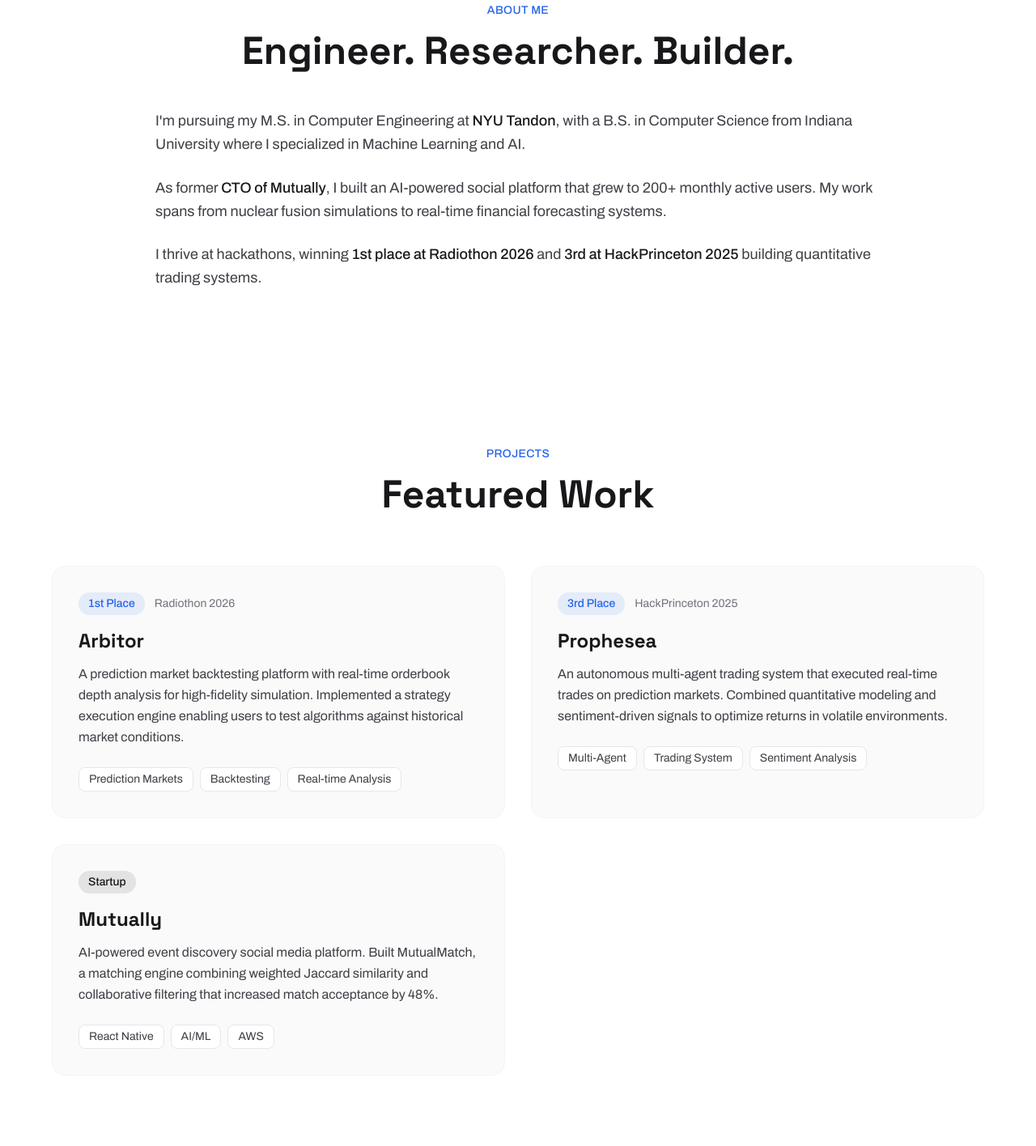
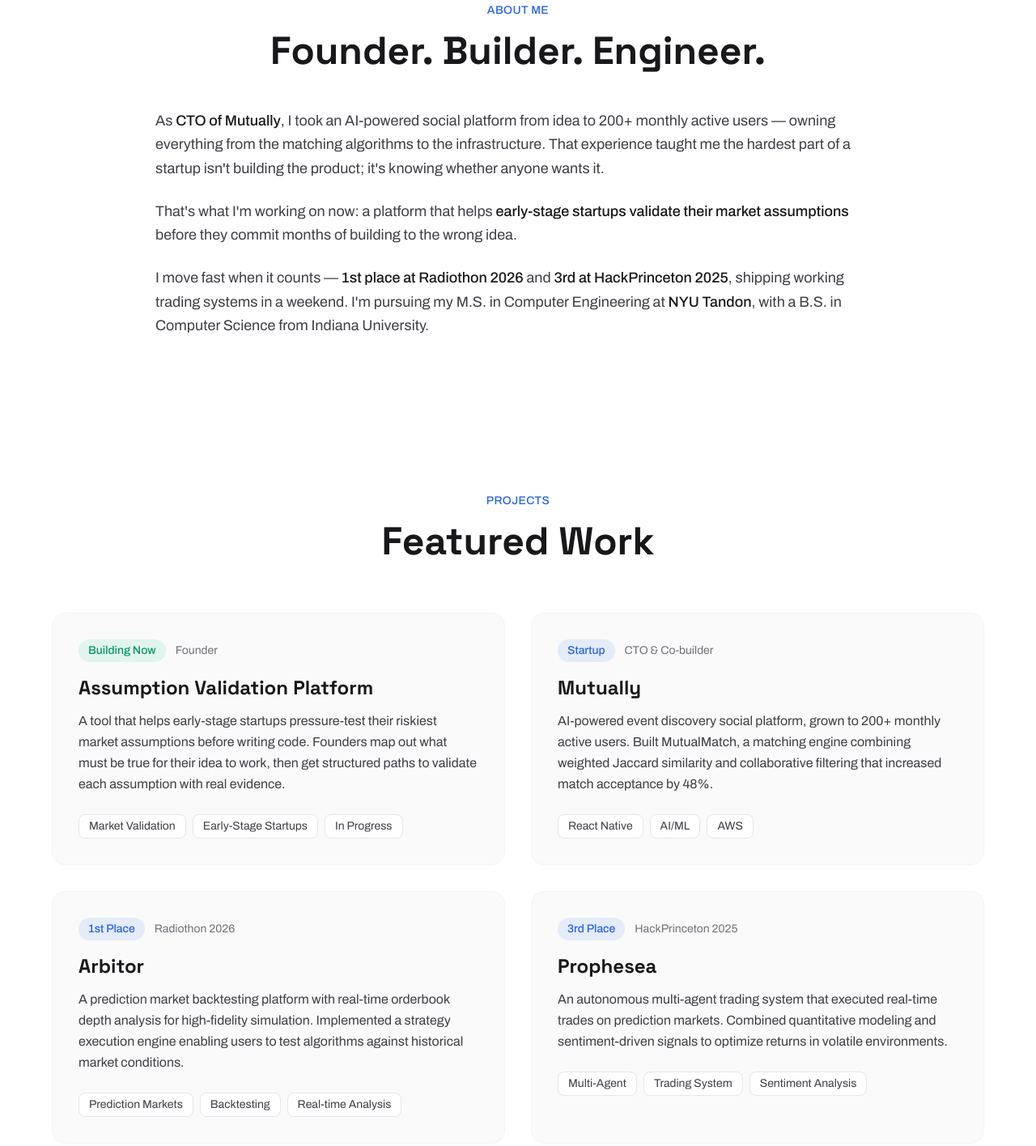
Before and after one commit to anshul-kumar1/AnshulPersonalWebsite, a website: page index.html in a window 1280 px wide. Shown: the part 893-2309 px from the top of the page at 81% size. Drawn offline with nearby package versions, Linux system fonts and the light colour scheme.

Commit message:
Refocus site on entrepreneurship: founder positioning, new venture, updated resume
Co-authored-by: Cursor <cursoragent@cursor.com>

```diff
--- a/index.html
+++ b/index.html
@@ -3,8 +3,8 @@
 <head>
   <meta charset="UTF-8">
   <meta name="viewport" content="width=device-width, initial-scale=1.0">
-  <title>Anshul Mangalapalli | Quantitative Engineer</title>
-  <meta name="description" content="Quantitative Engineer & ML Specialist. NYU Tandon MS, former CTO, hackathon winner.">
+  <title>Anshul Mangalapalli | Founder & Builder</title>
+  <meta name="description" content="Founder & Builder. Former CTO of Mutually, currently building tools that help early-stage startups validate their markets. NYU Tandon MS.">
 
   <!-- Fonts -->
   <link rel="preconnect" href="https://fonts.googleapis.com">
@@ -191,7 +191,7 @@
         <a href="#projects" class="text-secondary dark:text-gray-400 hover:text-primary dark:hover:text-white transition-colors duration-200 cursor-pointer">Projects</a>
         <a href="#interests" class="text-secondary dark:text-gray-400 hover:text-primary dark:hover:text-white transition-colors duration-200 cursor-pointer">Interests</a>
         <a href="#skills" class="text-secondary dark:text-gray-400 hover:text-primary dark:hover:text-white transition-colors duration-200 cursor-pointer">Skills</a>
-        <a href="Anshul_Quant_Resume_2025 1.pdf" target="_blank" rel="noopener noreferrer" class="text-secondary dark:text-gray-400 hover:text-primary dark:hover:text-white transition-colors duration-200 cursor-pointer">Resume</a>
+        <a href="Anshul_Mangalapalli_Resume.pdf" target="_blank" rel="noopener noreferrer" class="text-secondary dark:text-gray-400 hover:text-primary dark:hover:text-white transition-colors duration-200 cursor-pointer">Resume</a>
       </div>
       <div class="flex items-center gap-3">
         <button id="theme-toggle" class="p-2.5 rounded-xl bg-surface dark:bg-dark-card border border-gray-200 dark:border-dark-border hover:bg-gray-100 dark:hover:bg-dark-border transition-colors duration-200 cursor-pointer" aria-label="Toggle dark mode">
@@ -211,13 +211,13 @@
   <section class="min-h-screen flex items-center justify-center pt-24 pb-16 px-6">
     <div class="max-w-4xl mx-auto text-center">
       <div class="fade-up">
-        <p class="text-accent font-medium mb-4 tracking-wide uppercase text-sm">Quantitative Engineer & ML Specialist</p>
+        <p class="text-accent font-medium mb-4 tracking-wide uppercase text-sm">Founder & Builder</p>
       </div>
       <h1 class="fade-up font-heading text-5xl md:text-7xl font-bold text-primary dark:text-white mb-6 leading-tight" style="transition-delay: 100ms;">
         Anshul Mangalapalli
       </h1>
       <p class="fade-up text-xl md:text-2xl text-secondary dark:text-gray-400 max-w-2xl mx-auto mb-10 leading-relaxed" style="transition-delay: 200ms;">
-        Building intelligent systems at the intersection of <span class="text-primary dark:text-white font-medium">machine learning</span>, <span class="text-primary dark:text-white font-medium">quantitative finance</span>, and <span class="text-primary dark:text-white font-medium">software engineering</span>.
+        I turn ideas into products people use. Former <span class="text-primary dark:text-white font-medium">CTO of Mutually</span>, now building tools that help <span class="text-primary dark:text-white font-medium">early-stage startups</span> validate their markets before they build.
       </p>
       <div class="fade-up flex flex-col sm:flex-row gap-4 justify-center" style="transition-delay: 300ms;">
         <a href="#projects" class="bg-primary dark:bg-white text-white dark:text-primary px-8 py-4 rounded-xl font-medium text-lg hover:bg-accent dark:hover:bg-accent dark:hover:text-white transition-colors duration-200 cursor-pointer">
@@ -248,18 +248,18 @@
       <div class="fade-up text-center mb-12">
         <p class="text-accent font-medium mb-4 tracking-wide uppercase text-sm">About Me</p>
         <h2 class="font-heading text-4xl md:text-5xl font-bold text-primary dark:text-white mb-6">
-          Engineer. Researcher. Builder.
+          Founder. Builder. Engineer.
         </h2>
       </div>
       <div class="fade-up space-y-6 text-secondary dark:text-gray-400 text-lg leading-relaxed">
         <p>
-          I'm pursuing my M.S. in Computer Engineering at <span class="text-primary dark:text-white font-medium">NYU Tandon</span>, with a B.S. in Computer Science from Indiana University where I specialized in Machine Learning and AI.
+          As <span class="text-primary dark:text-white font-medium">CTO of Mutually</span>, I took an AI-powered social platform from idea to 200+ monthly active users — owning everything from the matching algorithms to the infrastructure. That experience taught me the hardest part of a startup isn't building the product; it's knowing whether anyone wants it.
         </p>
         <p>
-          As former <span class="text-primary dark:text-white font-medium">CTO of Mutually</span>, I built an AI-powered social platform that grew to 200+ monthly active users. My work spans from nuclear fusion simulations to real-time financial forecasting systems.
+          That's what I'm working on now: a platform that helps <span class="text-primary dark:text-white font-medium">early-stage startups validate their market assumptions</span> before they commit months of building to the wrong idea.
         </p>
         <p>
-          I thrive at hackathons, winning <span class="text-primary dark:text-white font-medium">1st place at Radiothon 2026</span> and <span class="text-primary dark:text-white font-medium">3rd at HackPrinceton 2025</span> building quantitative trading systems.
+          I move fast when it counts — <span class="text-primary dark:text-white font-medium">1st place at Radiothon 2026</span> and <span class="text-primary dark:text-white font-medium">3rd at HackPrinceton 2025</span>, shipping working trading systems in a weekend. I'm pursuing my M.S. in Computer Engineering at <span class="text-primary dark:text-white font-medium">NYU Tandon</span>, with a B.S. in Computer Science from Indiana University.
         </p>
       </div>
     </div>
@@ -276,8 +276,42 @@
       </div>
 
       <div class="grid md:grid-cols-2 gap-8">
-        <!-- Project 1 -->
+        <!-- Project 1: Current venture -->
         <div class="scale-in group bg-surface dark:bg-dark-card rounded-2xl p-8 border border-gray-100 dark:border-dark-border hover:border-accent hover:shadow-xl transition-all duration-300 cursor-pointer">
+          <div class="flex items-center gap-3 mb-4">
+            <span class="bg-emerald-500/10 text-emerald-600 dark:text-emerald-400 px-3 py-1 rounded-full text-sm font-medium">Building Now</span>
+            <span class="text-muted dark:text-gray-500 text-sm">Founder</span>
+          </div>
+          <h3 class="font-heading text-2xl font-bold text-primary dark:text-white mb-3 group-hover:text-accent transition-colors duration-200">Assumption Validation Platform</h3>
+          <p class="text-secondary dark:text-gray-400 mb-6 leading-relaxed">
+            A tool that helps early-stage startups pressure-test their riskiest market assumptions before writing code. Founders map out what must be true for their idea to work, then get structured paths to validate each assumption with real evidence.
+          </p>
+          <div class="flex flex-wrap gap-2">
+            <span class="bg-white dark:bg-dark-surface px-3 py-1 rounded-lg text-sm text-secondary dark:text-gray-400 border border-gray-200 dark:border-dark-border">Market Validation</span>
+            <span class="bg-white dark:bg-dark-surface px-3 py-1 rounded-lg text-sm text-secondary dark:text-gray-400 border border-gray-200 dark:border-dark-border">Early-Stage Startups</span>
+            <span class="bg-white dark:bg-dark-surface px-3 py-1 rounded-lg text-sm text-secondary dark:text-gray-400 border border-gray-200 dark:border-dark-border">In Progress</span>
+          </div>
+        </div>
+
+        <!-- Project 2: Mutually -->
+        <a href="https://mutually.me" target="_blank" rel="noopener noreferrer" class="scale-in group bg-surface dark:bg-dark-card rounded-2xl p-8 border border-gray-100 dark:border-dark-border hover:border-accent hover:shadow-xl transition-all duration-300 cursor-pointer block" style="transition-delay: 100ms;">
+          <div class="flex items-center gap-3 mb-4">
+            <span class="bg-accent/10 text-accent px-3 py-1 rounded-full text-sm font-medium">Startup</span>
+            <span class="text-muted dark:text-gray-500 text-sm">CTO & Co-builder</span>
+          </div>
+          <h3 class="font-heading text-2xl font-bold text-primary dark:text-white mb-3 group-hover:text-accent transition-colors duration-200">Mutually</h3>
+          <p class="text-secondary dark:text-gray-400 mb-6 leading-relaxed">
+            AI-powered event discovery social platform, grown to 200+ monthly active users. Built MutualMatch, a matching engine combining weighted Jaccard similarity and collaborative filtering that increased match acceptance by 48%.
+          </p>
+          <div class="flex flex-wrap gap-2">
+            <span class="bg-white dark:bg-dark-surface px-3 py-1 rounded-lg text-sm text-secondary dark:text-gray-400 border border-gray-200 dark:border-dark-border">React Native</span>
+            <span class="bg-white dark:bg-dark-surface px-3 py-1 rounded-lg text-sm text-secondary dark:text-gray-400 border border-gray-200 dark:border-dark-border">AI/ML</span>
+            <span class="bg-white dark:bg-dark-surface px-3 py-1 rounded-lg text-sm text-secondary dark:text-gray-400 border border-gray-200 dark:border-dark-border">AWS</span>
+          </div>
+        </a>
+
+        <!-- Project 3: Arbitor -->
+        <div class="scale-in group bg-surface dark:bg-dark-card rounded-2xl p-8 border border-gray-100 dark:border-dark-border hover:border-accent hover:shadow-xl transition-all duration-300 cursor-pointer" style="transition-delay: 200ms;">
           <div class="flex items-center gap-3 mb-4">
             <span class="bg-accent/10 text-accent px-3 py-1 rounded-full text-sm font-medium">1st Place</span>
             <span class="text-muted dark:text-gray-500 text-sm">Radiothon 2026</span>
@@ -293,8 +327,8 @@
           </div>
         </div>
 
-        <!-- Project 2 -->
-        <div class="scale-in group bg-surface dark:bg-dark-card rounded-2xl p-8 border border-gray-100 dark:border-dark-border hover:border-accent hover:shadow-xl transition-all duration-300 cursor-pointer" style="transition-delay: 100ms;">
+        <!-- Project 4: Prophesea -->
+        <div class="scale-in group bg-surface dark:bg-dark-card rounded-2xl p-8 border border-gray-100 dark:border-dark-border hover:border-accent hover:shadow-xl transition-all duration-300 cursor-pointer" style="transition-delay: 300ms;">
           <div class="flex items-center gap-3 mb-4">
             <span class="bg-accent/10 text-accent px-3 py-1 rounded-full text-sm font-medium">3rd Place</span>
             <span class="text-muted dark:text-gray-500 text-sm">HackPrinceton 2025</span>
@@ -309,22 +343,6 @@
             <span class="bg-white dark:bg-dark-surface px-3 py-1 rounded-lg text-sm text-secondary dark:text-gray-400 border border-gray-200 dark:border-dark-border">Sentiment Analysis</span>
           </div>
         </div>
-
-        <!-- Project 3 -->
-        <a href="https://mutually.me" target="_blank" rel="noopener noreferrer" class="scale-in group bg-surface dark:bg-dark-card rounded-2xl p-8 border border-gray-100 dark:border-dark-border hover:border-accent hover:shadow-xl transition-all duration-300 cursor-pointer block" style="transition-delay: 200ms;">
-          <div class="flex items-center gap-3 mb-4">
-            <span class="bg-primary/10 dark:bg-white/10 text-primary dark:text-gray-200 px-3 py-1 rounded-full text-sm font-medium">Startup</span>
-          </div>
-          <h3 class="font-heading text-2xl font-bold text-primary dark:text-white mb-3 group-hover:text-accent transition-colors duration-200">Mutually</h3>
-          <p class="text-secondary dark:text-gray-400 mb-6 leading-relaxed">
-            AI-powered event discovery social media platform. Built MutualMatch, a matching engine combining weighted Jaccard similarity and collaborative filtering that increased match acceptance by 48%.
-          </p>
-          <div class="flex flex-wrap gap-2">
-            <span class="bg-white dark:bg-dark-surface px-3 py-1 rounded-lg text-sm text-secondary dark:text-gray-400 border border-gray-200 dark:border-dark-border">React Native</span>
-            <span class="bg-white dark:bg-dark-surface px-3 py-1 rounded-lg text-sm text-secondary dark:text-gray-400 border border-gray-200 dark:border-dark-border">AI/ML</span>
-            <span class="bg-white dark:bg-dark-surface px-3 py-1 rounded-lg text-sm text-secondary dark:text-gray-400 border border-gray-200 dark:border-dark-border">AWS</span>
-          </div>
-        </a>
       </div>
     </div>
   </section>
@@ -569,7 +587,7 @@
           Let's Build Something
         </h2>
         <p class="text-gray-400 text-xl mb-10 max-w-2xl mx-auto">
-          I'm always interested in discussing new opportunities, research collaborations, or innovative projects in quantitative finance and machine learning.
+          I'm always interested in meeting other founders, early-stage builders, and anyone working on hard problems. If you're validating a startup idea, I'd especially love to talk.
         </p>
         <div class="flex flex-col sm:flex-row gap-4 justify-center">
           <a href="mailto:akm10031@nyu.edu" class="bg-white text-primary px-8 py-4 rounded-xl font-medium text-lg hover:bg-accent hover:text-white transition-colors duration-200 cursor-pointer">
```
Also changed, not shown: 2 other files.
